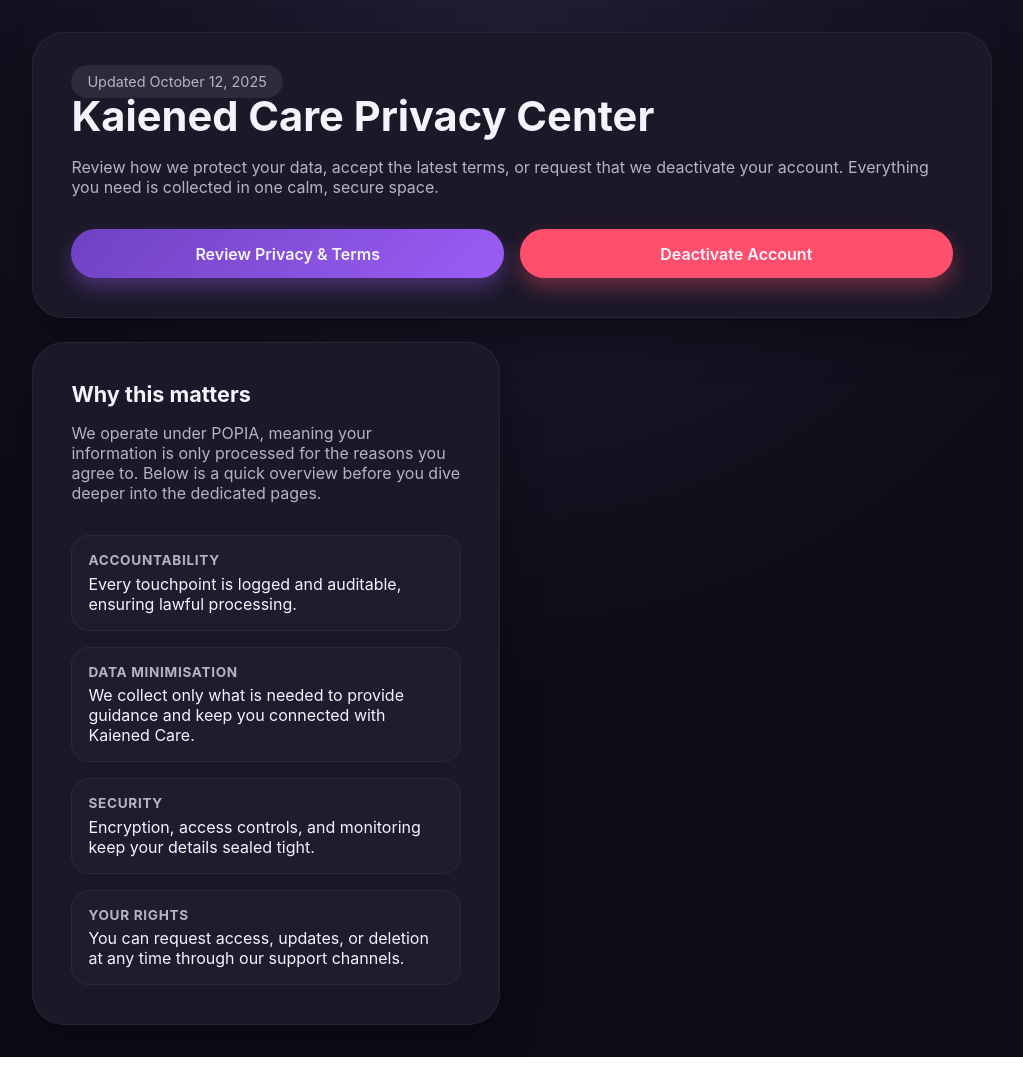
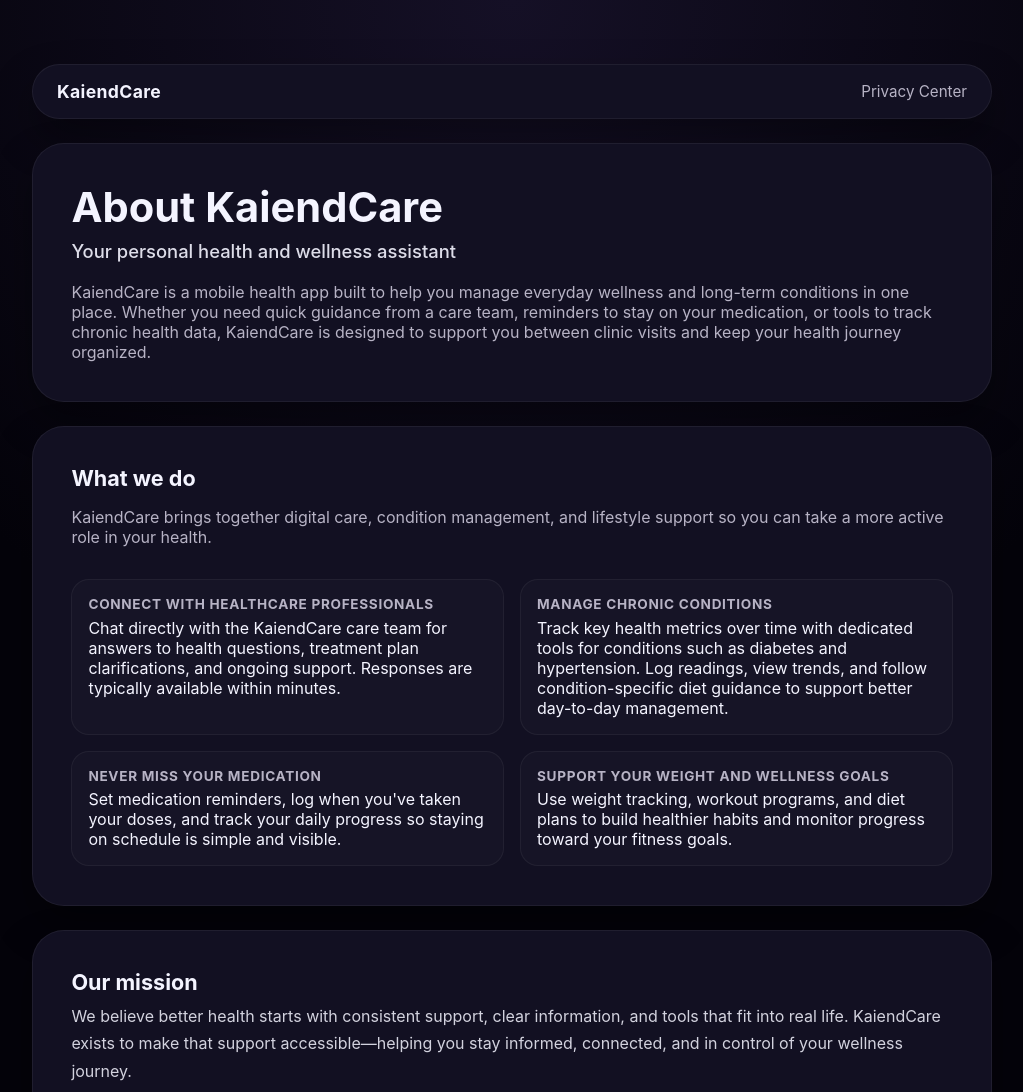
Before and after one commit to TripleMTheDeveloper/KaiendCareWebsite, a plain HTML site: page index.html in a window 1280 px wide. Shown: the top 1092 px of the page, without its empty margins (128-1151 px from the left). Before the commit the page ends 1057 px from the top, so only its background shows below. Drawn offline with Linux system fonts and the light colour scheme.

Commit message:
added home page

```diff
--- a/index.html
+++ b/index.html
@@ -3,48 +3,61 @@
 <head>
     <meta charset="UTF-8">
     <meta name="viewport" content="width=device-width, initial-scale=1.0">
-    <title>Kaiened Care | Privacy Center</title>
+    <title>KaiendCare | Home</title>
     <link rel="stylesheet" href="styles.css">
 </head>
 <body>
-    <div class="page">
-        <section class="card landing-card">
-            <span class="pill">Updated October 12, 2025</span>
-            <h1 class="page-title">Kaiened Care Privacy Center</h1>
+    <div class="page home-page">
+        <header class="site-nav card">
+            <span class="site-brand">KaiendCare</span>
+            <a class="nav-link" href="privacy.html">Privacy Center</a>
+        </header>
+
+        <section class="card hero-card">
+            <h1 class="page-title">About KaiendCare</h1>
+            <p class="tagline">Your personal health and wellness assistant</p>
+            <p class="page-subtitle hero-intro">
+                KaiendCare is a mobile health app built to help you manage everyday wellness and long-term conditions in one place.
+                Whether you need quick guidance from a care team, reminders to stay on your medication, or tools to track chronic health data,
+                KaiendCare is designed to support you between clinic visits and keep your health journey organized.
+            </p>
+        </section>
+
+        <section class="card">
+            <h2 class="section-title">What we do</h2>
             <p class="page-subtitle">
-                Review how we protect your data, accept the latest terms, or request that we deactivate your account.
-                Everything you need is collected in one calm, secure space.
+                KaiendCare brings together digital care, condition management, and lifestyle support so you can take a more active role in your health.
             </p>
-            <div class="actions">
-                <a class="btn btn-primary" href="terms.html">Review Privacy & Terms</a>
-                <a class="btn btn-danger" href="delete-account.html">Deactivate Account</a>
+            <div class="info-grid">
+                <div class="info-tile">
+                    <strong>Connect with healthcare professionals</strong>
+                    Chat directly with the KaiendCare care team for answers to health questions, treatment plan clarifications,
+                    and ongoing support. Responses are typically available within minutes.
+                </div>
+                <div class="info-tile">
+                    <strong>Manage chronic conditions</strong>
+                    Track key health metrics over time with dedicated tools for conditions such as diabetes and hypertension.
+                    Log readings, view trends, and follow condition-specific diet guidance to support better day-to-day management.
+                </div>
+                <div class="info-tile">
+                    <strong>Never miss your medication</strong>
+                    Set medication reminders, log when you've taken your doses, and track your daily progress
+                    so staying on schedule is simple and visible.
+                </div>
+                <div class="info-tile">
+                    <strong>Support your weight and wellness goals</strong>
+                    Use weight tracking, workout programs, and diet plans to build healthier habits
+                    and monitor progress toward your fitness goals.
+                </div>
             </div>
         </section>
 
-        <section class="card">
-            <h2 class="page-title" style="font-size:1.35rem;">Why this matters</h2>
-            <p class="page-subtitle">
-                We operate under POPIA, meaning your information is only processed for the reasons you agree to.
-                Below is a quick overview before you dive deeper into the dedicated pages.
+        <section class="card mission-card">
+            <h2 class="section-title">Our mission</h2>
+            <p class="mission-text">
+                We believe better health starts with consistent support, clear information, and tools that fit into real life.
+                KaiendCare exists to make that support accessible—helping you stay informed, connected, and in control of your wellness journey.
             </p>
-            <div class="info-grid">
-                <div class="info-tile">
-                    <strong>Accountability</strong>
-                    Every touchpoint is logged and auditable, ensuring lawful processing.
-                </div>
-                <div class="info-tile">
-                    <strong>Data Minimisation</strong>
-                    We collect only what is needed to provide guidance and keep you connected with Kaiened Care.
-                </div>
-                <div class="info-tile">
-                    <strong>Security</strong>
-                    Encryption, access controls, and monitoring keep your details sealed tight.
-                </div>
-                <div class="info-tile">
-                    <strong>Your Rights</strong>
-                    You can request access, updates, or deletion at any time through our support channels.
-                </div>
-            </div>
         </section>
     </div>
 </body>
--- a/styles.css
+++ b/styles.css
@@ -1,6 +1,6 @@
 :root {
-    --background: #0e0c17;
-    --card: #1b1828;
+    --background: #04030a;
+    --card: #121022;
     --card-shadow: 0 20px 40px rgba(0, 0, 0, 0.35);
     --accent: linear-gradient(135deg, #6f42c1, #9b5df5);
     --muted: #b7b3c5;
@@ -18,7 +18,7 @@
     margin: 0;
     min-height: 100vh;
     font-family: "Inter", system-ui, -apple-system, BlinkMacSystemFont, "Segoe UI", sans-serif;
-    background: radial-gradient(circle at top, #211c33, #0e0c17 55%);
+    background: radial-gradient(circle at top, #151026, var(--background) 55%);
     color: var(--text);
     display: flex;
     align-items: center;
@@ -210,6 +210,46 @@
     color: #c8c4d8;
 }
 
+.site-nav {
+    display: flex;
+    align-items: center;
+    justify-content: space-between;
+    gap: 1rem;
+    padding: 1rem 1.5rem;
+}
+
+.site-brand {
+    font-size: 1.1rem;
+    font-weight: 700;
+    letter-spacing: 0.02em;
+}
+
+.home-page {
+    max-width: 960px;
+}
+
+.home-page .hero-card .page-subtitle {
+    margin-bottom: 0;
+}
+
+.tagline {
+    font-size: 1.15rem;
+    color: rgba(244, 244, 255, 0.9);
+    margin: 0 0 1.25rem;
+    font-weight: 500;
+}
+
+.section-title {
+    font-size: 1.35rem;
+    margin: 0 0 0.5rem;
+}
+
+.mission-text {
+    line-height: 1.7;
+    color: rgba(244, 244, 255, 0.85);
+    margin: 0;
+}
+
 @media (max-width: 720px) {
     body {
         padding: 1.5rem;
@@ -233,12 +273,44 @@
 }
 
 @media (min-width: 1024px) {
-    .page {
+    body {
+        padding: 4rem 6vw;
+        align-items: flex-start;
+    }
+
+    .page:not(.terms-page):not(.delete-page):not(.home-page) {
+        max-width: 1200px;
         grid-template-columns: repeat(2, minmax(0, 1fr));
-        align-items: start;
+        grid-auto-rows: 1fr;
+        gap: 2.5rem;
+        align-items: stretch;
+    }
+
+    .page:not(.terms-page):not(.delete-page):not(.home-page) .card {
+        height: 100%;
+    }
+
+    .home-page {
+        max-width: 960px;
     }
 
     .landing-card {
-        grid-column: span 2;
+        grid-column: auto;
+        display: flex;
+        flex-direction: column;
+        justify-content: space-between;
+        gap: 1.5rem;
+    }
+
+    .landing-card .page-subtitle {
+        margin-bottom: 0;
+    }
+
+    .landing-card .actions {
+        justify-content: flex-start;
+    }
+
+    .info-grid {
+        grid-template-columns: repeat(2, minmax(0, 1fr));
     }
 }
```
Also changed, not shown: delete-account.html (+1 -1 lines), privacy.html (added, +52 -0 lines), terms.html (+5 -5 lines).
